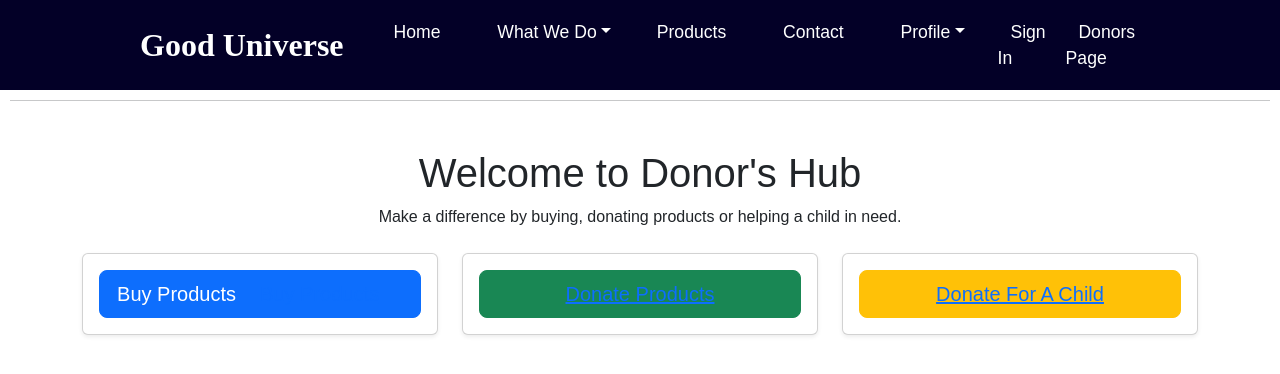
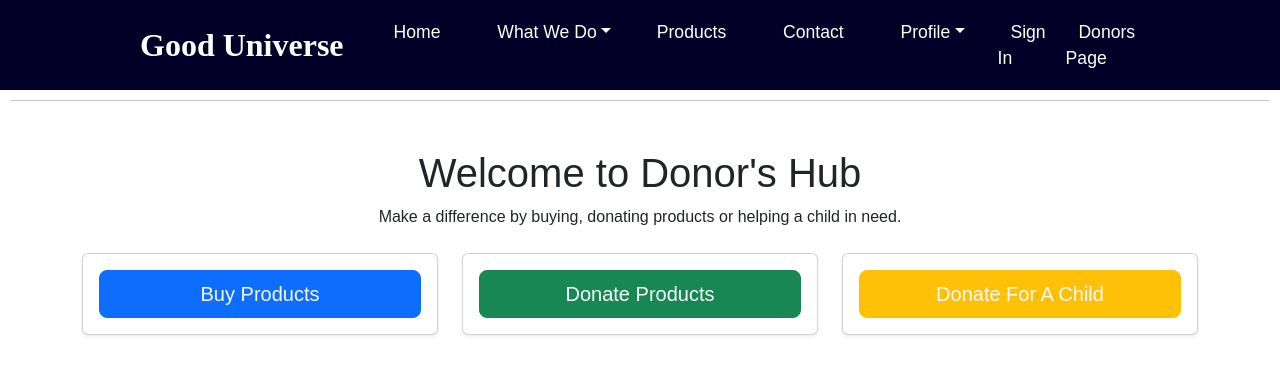
Before and after one commit to cfghyderabad24/Team-64, a React (Create React App) app in the folder frontend/client/: page /donors-page in a window 1280 px wide. Shown: the top 374 px of the page. Built offline with nearby package versions, Linux system fonts and the light colour scheme.

Commit message:
added products page

```diff
--- a/frontend/client/src/components/admin/Header.js
+++ b/frontend/client/src/components/admin/Header.js
@@ -60,7 +60,7 @@ export default function Header() {
 
                         </li>
                         <li>
-                        <button className='' onClick={handleLogOut}> Sign Out </button></li>
+                        <button className='' style={{'text-decoration':'none'}} onClick={handleLogOut}> Sign Out </button></li>
                            <li>
                            <Link to="/donors-page" style={{'text-decoration':'none'}}>Donors Page</Link></li>
                     </ul>
--- a/frontend/client/src/components/user/DonorsMainPage.js
+++ b/frontend/client/src/components/user/DonorsMainPage.js
@@ -12,8 +12,8 @@ function DonorsMainPage() {
         <div className="col-md-4 mb-3">
           <div className="card shadow-sm">
             <div className="card-body">
-              <button className="btn btn-primary btn-lg w-100">Buy Products
-              <Link to="/buy-products" className='p-4'>Buy Products</Link>
+              <button className="btn btn-primary btn-lg w-100">
+              <Link to="/buy-products" className='p-4 text-light' style={{'text-decoration':'none'}}>Buy Products</Link>
               </button>
             </div>
           </div>
@@ -22,7 +22,7 @@ function DonorsMainPage() {
           <div className="card shadow-sm">
             <div className="card-body">
               <button className="btn btn-success btn-lg w-100">
-              <Link to="/donate-products" className='p-4'>Donate Products</Link>
+              <Link to="/donate-products" className='p-4 text-light' style={{'text-decoration':'none'}}>Donate Products</Link>
               </button>
             </div>
           </div>
@@ -31,7 +31,7 @@ function DonorsMainPage() {
           <div className="card shadow-sm">
             <div className="card-body">
               <button className="btn btn-warning btn-lg w-100">
-              <Link to="/donate-fr-child" className='p-4'>Donate For A Child</Link>
+              <Link to="/donate-fr-child" className='p-4 text-light' style={{'text-decoration':'none'}}>Donate For A Child</Link>
               </button>
             </div>
           </div>
--- a/frontend/client/src/components/user/Header.js
+++ b/frontend/client/src/components/user/Header.js
@@ -1,6 +1,7 @@
 import React from 'react'
 import { Link ,Routes, Route, useNavigate } from 'react-router-dom'
 import UserHome from './UserHome'
+import DonorsMainPage from './DonorsMainPage'
 
 
 export default function Header() {
@@ -54,8 +55,9 @@ export default function Header() {
 
 
                         </li>
-                        <li>
-                        <button className='' onClick={handleLogOut}> Sign Out </button></li>
+                        <li >
+                <Link to="/" onClick={handleLogOut} className="" style={{ textDecoration: 'none' }}>Sign Out</Link>
+              </li>
                            <li>
                            <Link to="/donors-page" style={{'text-decoration':'none'}}>Donors Page</Link></li>
 
@@ -68,6 +70,7 @@ export default function Header() {
         <Routes>
             <Route path="/" element={<UserHome/>} exact/>
             <Route path="/userhome" element={<UserHome/>} exact/>
+            <Route path="/donors-page" element={<DonorsMainPage/>} exact/>
 
         </Routes>
 
```
Also changed, not shown: 1 other file (tests, documents, lock files or other folders).
